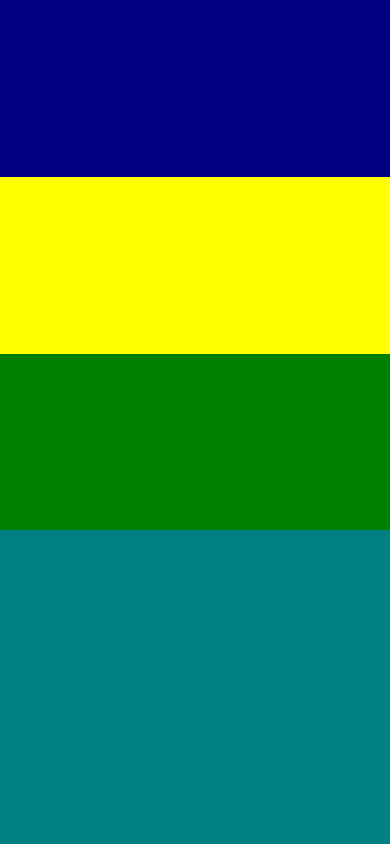
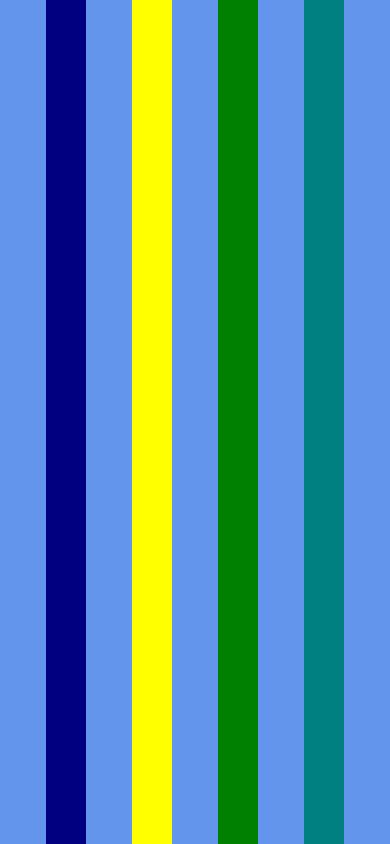
Before and after one commit to jcarlosj/React-Native-Layouts-U-JPdTV, a React Native app: screen / in a window 390 px wide. Built offline with nearby package versions, Linux system fonts and the light colour scheme.

Commit message:
[+] Component > App: Posiciona los Layouts de forma vertical con espacio entre ellos

```diff
--- a/App.js
+++ b/App.js
@@ -18,26 +18,24 @@ const styles = StyleSheet.create({
     /** Flexbox para React Native usa flexbox por defecto y su direccion por defecto es vertical, es decir: flexDirection: column */
     container: {
         backgroundColor: 'cornflowerblue',
-        flex: 1                         //  Si el padre no se extiende los hijos tampoco
+        flex: 1,                         //  Si el padre no se extiende los hijos tampoco
+        flexDirection: 'row',
+        justifyContent: 'space-evenly'
     },
     box1: {
         backgroundColor: 'navy',
-        flex: 1,
         padding: 20
     },
     box2: {
         backgroundColor: 'yellow',
-        flex: 1,
         padding: 20
     },
     box3: {
         backgroundColor: 'green',
-        flex: 1,
         padding: 20
     },
     box4: {
         backgroundColor: 'teal',
-        flex: 2,
         padding: 20
     },
 });
```
